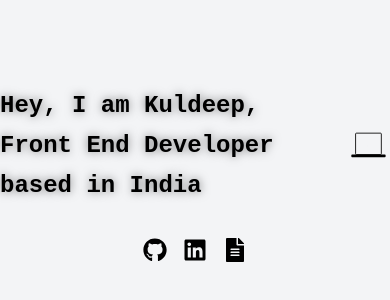
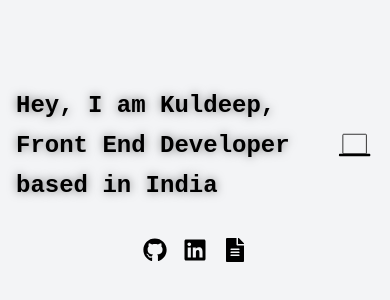
Before and after one commit to vansadiak/myFace, a React (Create React App) app: page / in a window 390 px wide. Shown: the part 248-548 px from the top of the page. Built offline with nearby package versions, Linux system fonts and the light colour scheme; a web font is replaced by a local one.

Commit message:
Add: Make header mobile responsive

```diff
--- a/src/components/Home/Home.tsx
+++ b/src/components/Home/Home.tsx
@@ -19,7 +19,7 @@ const Home: React.FC = () => {
       } flex items-center justify-center`}
     >
       <div>
-        <header className="mb-4 flex items-center">
+        <header className="mb-4 flex items-center px-4 md:px-0">
           <h1
             className="text-4xl font-bold typing retro-text"
             dangerouslySetInnerHTML={{ __html: displayedText }}
```
